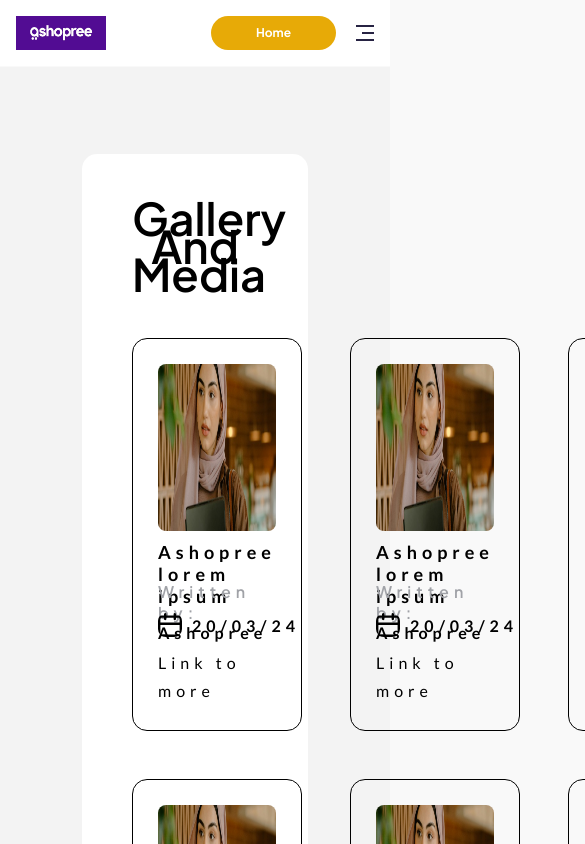
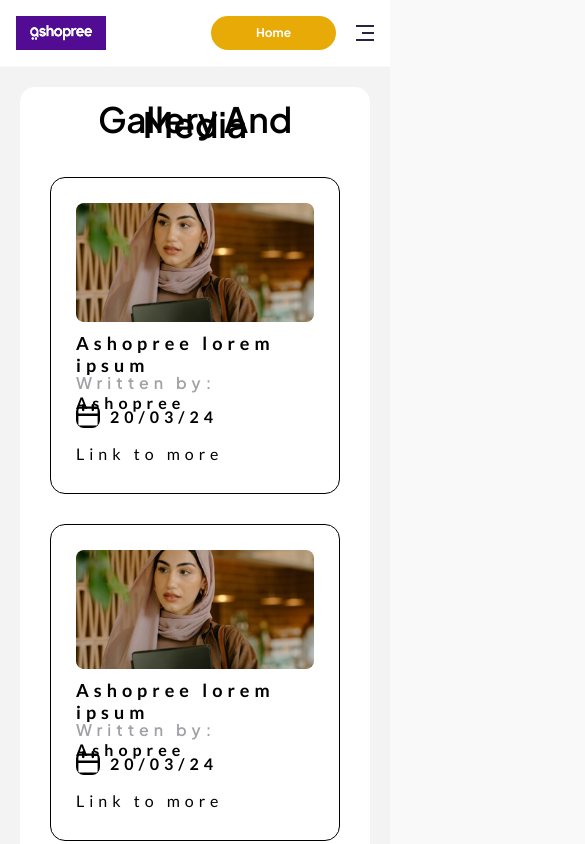
Before and after one commit to adejosh01/paysprint-estore, a React (Create React App) app: page /gallery in a window 390 px wide. Shown: the top 844 px of the page, 585 px wide, since content can reach past the window. Built offline with nearby package versions, Linux system fonts and the light colour scheme.

Commit message:
reponsiveness set

```diff
--- a/src/pages/gallery/gallery.styles.scss
+++ b/src/pages/gallery/gallery.styles.scss
@@ -92,7 +92,8 @@
     .estore-container {
         section.gallery {
             div.contents div.gridItems {
-                .galleryitems {
+                div.galleryitems {
+                    gap: 10px;
                     div {
                         h5 {
                             margin-bottom: 10px;
@@ -103,3 +104,95 @@
         }
     }
 }
+
+
+@media screen and (max-width: 1200px) {
+    .estore-container {
+        section.gallery {
+            padding: 35px 25px;
+            div.contents {
+                div.gridItems {
+                    gap: 15px
+                }
+            }
+        }
+    }
+}
+
+@media screen and (max-width: 1100px) {
+    .estore-container {
+        section.gallery {
+            padding: 35px 25px;
+            div.contents {
+                div.gridItems {
+                    grid-template-columns: repeat(2, 1fr);
+                    gap: 50px
+                }
+            }
+        }
+    }
+}
+
+@media screen and (max-width: 900px) {
+    .estore-container {
+        section.gallery {
+            // padding: 35px 25px;
+            div.contents {
+                div.gridItems {
+                    // grid-template-columns: repeat(2, 1fr);
+                    gap: 10px
+                }
+            }
+        }
+    }
+}
+
+@media screen and (max-width: 800px) {
+    .estore-container {
+        section.gallery {
+            padding: 85px;
+            div.contents {
+                padding: 75px;
+                div.gridItems {
+                    grid-template-columns: repeat(1, 1fr);
+                    gap: 30px
+                }
+            }
+        }
+    }
+}
+
+@media screen and (max-width: 700px) {
+    .estore-container {
+        section.gallery {
+            padding: 50px 20px;
+            div.contents {
+                padding: 30px;
+                div.gridItems {
+                    grid-template-columns: repeat(1, 1fr);
+                    gap: 30px;
+                    .galleryitems {
+                        img {
+                            width: 100%;
+                            height: 60%;
+                        }
+                    }
+                }
+            }
+        }
+    }
+}
+
+@media screen and (max-width: 600px) {
+    .estore-container {
+        section.gallery {
+            padding: 20px;
+            div.contents {
+                h2 {
+                    font: 600 35px 'Plus jakarta sans';
+                    line-height: 5px;
+                }
+            }
+        }
+    }
+}
```
